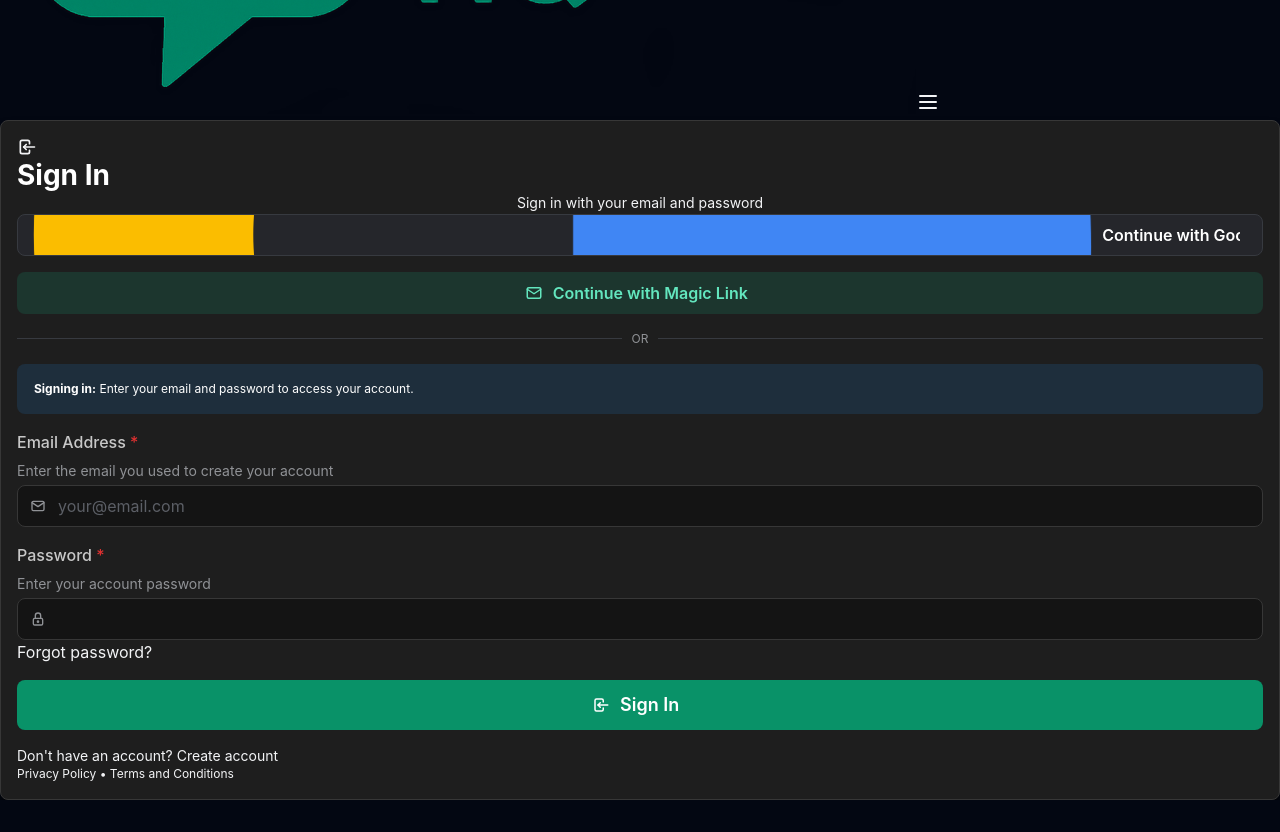
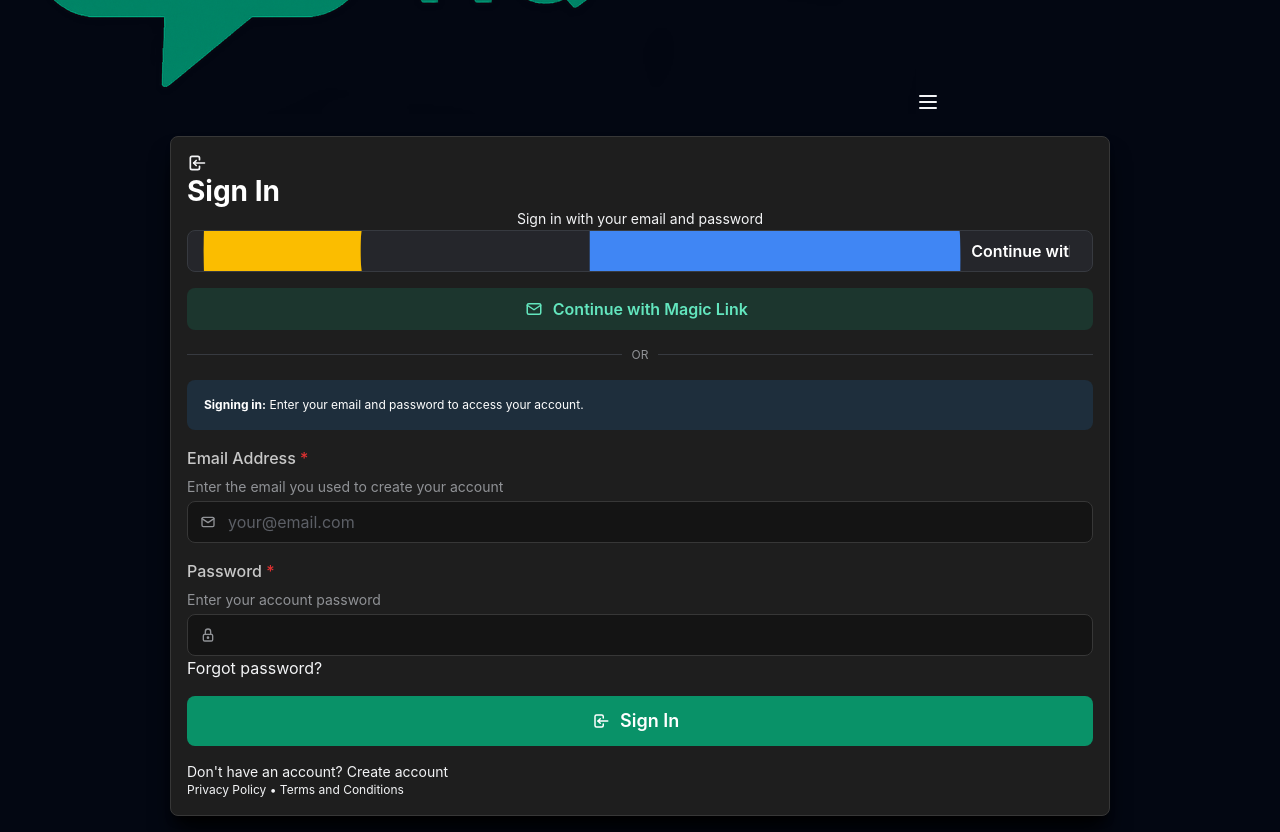
Before and after one commit to sdbxsdb/my-revu-hq, a React (Vite) app in the folder apps/frontend/: page /login in a window 1280 px wide. Shown: the part 1020-1852 px from the top of the page. Before the commit the page ends 1820 px from the top, so only its background shows below. Built offline with nearby package versions, Linux system fonts and the light colour scheme; no server answers.

Commit message:
fixing padding

```diff
--- a/apps/frontend/src/components/Layout.tsx
+++ b/apps/frontend/src/components/Layout.tsx
@@ -68,7 +68,7 @@ export const Layout = ({ children }: LayoutProps) => {
         </div>
 
         {/* Page content */}
-        <div className="p-4 max-w-7xl mx-auto">{children || <Outlet />}</div>
+        <div className="p-0 max-w-7xl mx-auto">{children || <Outlet />}</div>
       </main>
     </div>
   );
--- a/apps/frontend/src/index.css
+++ b/apps/frontend/src/index.css
@@ -163,6 +163,6 @@
 
 /* Reduce gap between accordion items */
 .mantine-Accordion-item {
-  margin-top: 0.25rem !important;
+  margin-top: 0.75rem !important;
   margin-bottom: 0 !important;
 }
--- a/apps/frontend/src/pages/About.tsx
+++ b/apps/frontend/src/pages/About.tsx
@@ -17,7 +17,7 @@ export const About = () => {
   const formattedPrice = useLocationPricing();
 
   return (
-    <Container size="md" py="xl">
+    <Container size="md" py="md" px="xs">
       <Paper shadow="md" p="md" className="bg-[#1a1a1a]">
         <Stack gap="lg">
           <section className="text-center">
--- a/apps/frontend/src/pages/Help.tsx
+++ b/apps/frontend/src/pages/Help.tsx
@@ -212,7 +212,7 @@ export const Help = () => {
   ];
 
   return (
-    <Container size="md" py="xl">
+    <Container size="md" py="md" px="xs">
       <Paper shadow="md" p="md" className="bg-[#1a1a1a]">
         <Stack gap="lg">
           <section className="text-center">
--- a/apps/frontend/src/pages/Login.tsx
+++ b/apps/frontend/src/pages/Login.tsx
@@ -11,6 +11,7 @@ import {
   Modal,
   Checkbox,
   Title,
+  Container,
 } from '@mantine/core';
 import { notifications } from '@mantine/notifications';
 import { useAuth } from '@/hooks/useAuth';
@@ -478,8 +479,8 @@ export const Login = () => {
   };
 
   return (
-    <div className="flex items-start justify-center py-4">
-      <Paper shadow="xl" p="md" className="w-full max-w-md">
+    <Container size="md" py="md" px="xs">
+      <Paper shadow="xl" p="md" className="w-full max-w-md mx-auto">
         <div className="text-center mb-6">
           <div className="transition-all duration-300 mb-3">
             {mode === 'password' || mode === 'signup' || mode === 'magic-link' ? (
@@ -1015,6 +1016,6 @@ export const Login = () => {
           )}
         </Stack>
       </Modal>
-    </div>
+    </Container>
   );
 };
--- a/apps/frontend/vite.config.ts
+++ b/apps/frontend/vite.config.ts
@@ -13,6 +13,7 @@ export default defineConfig({
   server: {
     port: 5173,
     host: true, // Allow access from network (for mobile testing)
+    allowedHosts: ['.loca.lt', '.ngrok.io', '.ngrok-free.app'], // Allow tunnel services
     proxy: {
       '/api': {
         target: 'http://localhost:3000', // Vercel dev server
```
